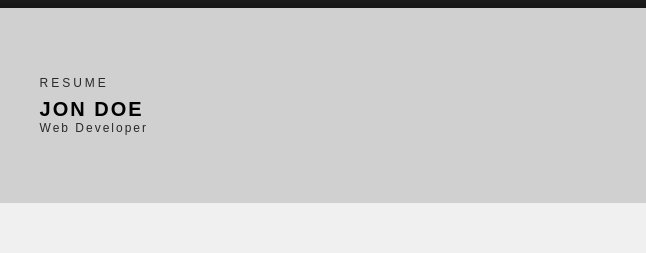
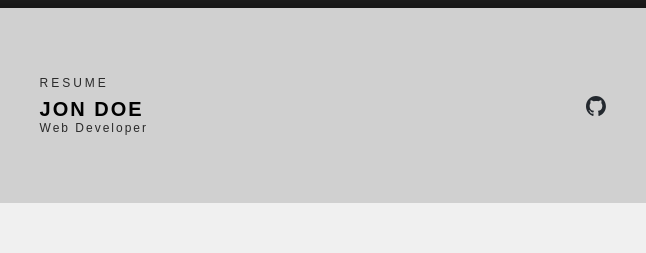
Before and after one commit to jonas-koerber/A-simple-HTML-CV, a plain HTML site: page index.html in a window 1280 px wide. Shown: the top 253 px of the page, 317-963 px from the left. Drawn offline with Linux system fonts and the light colour scheme.

Commit message:
Added social link

```diff
--- a/index.html
+++ b/index.html
@@ -26,9 +26,17 @@
 
   <header>
 
-    <div class="subhead eyebrow">RESUME</div>
-    <div class="head">JON DOE</div>
-    <div class="subhead">Web Developer</div>
+    <div>
+      <div class="subhead eyebrow">RESUME</div>
+      <div class="head">JON DOE</div>
+      <div class="subhead">Web Developer</div>
+    </div>
+
+    <div class="social-links">
+      <a href="https://github.com/jonas-koerber" target="_blank">
+        <img src="github-mark.svg" alt="GitHub" title="GitHub">
+      </a>
+    </div>
 
   </header>
 
--- a/styles.css
+++ b/styles.css
@@ -35,6 +35,8 @@ page[size="A4"] {
 header {
     background: var(--header-background);
     padding: var(--header-padding) var(--horizontal-padding);
+    display: flex;
+    justify-content: space-between;
 }
 
 main {
@@ -51,6 +53,19 @@ footer {
     bottom: 0;
     left: 0;
     right: 0;
+}
+
+.social-links {
+    display: flex;
+    gap: 10px;
+    justify-content: center;
+    align-items: center;
+}
+
+.social-links img {
+    color: var(--font-color);
+    height: 20px;
+    width: 20px;
 }
 
 .head {
```
Also changed, not shown: github-mark.svg (added), 1 other file.
